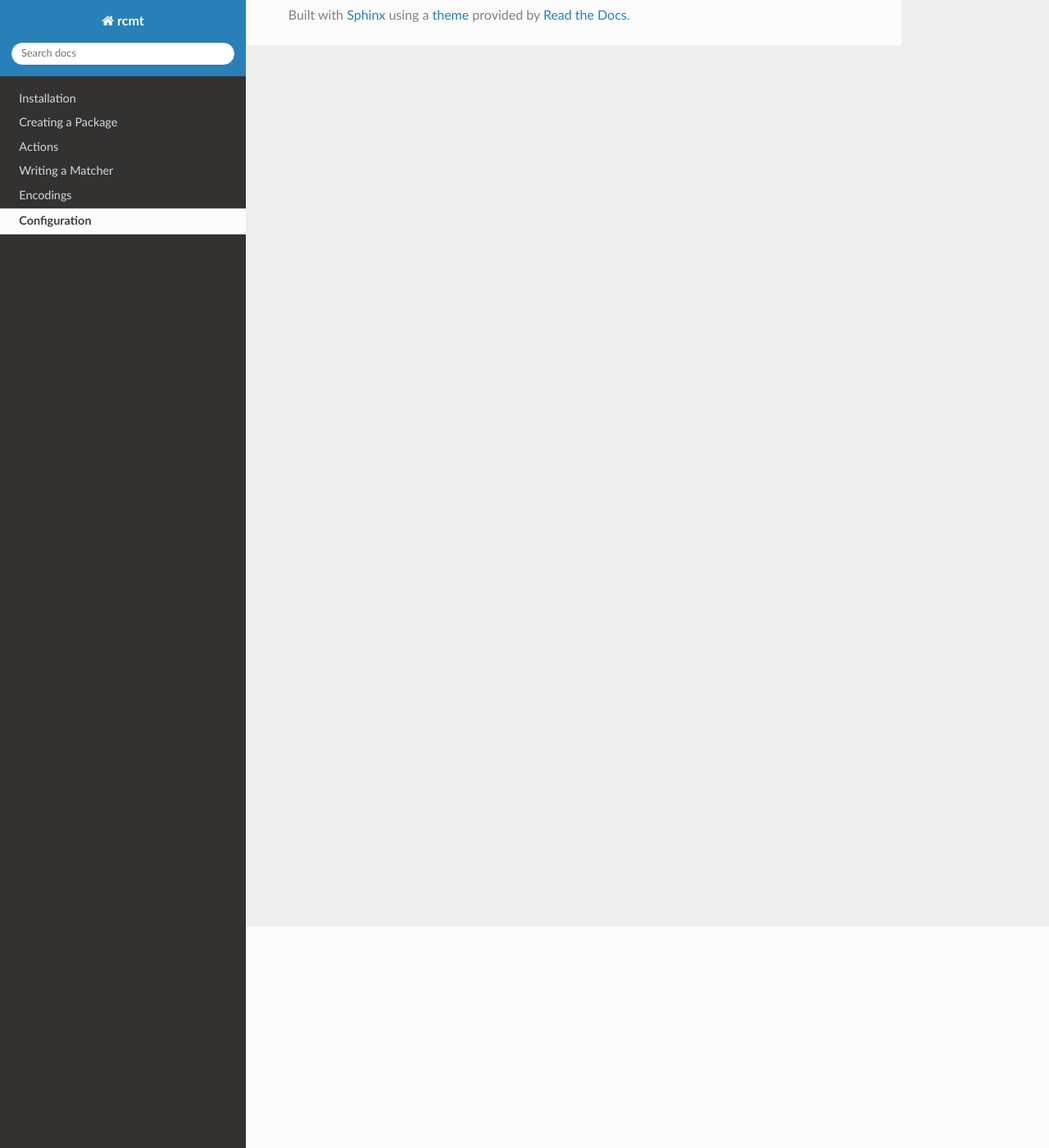
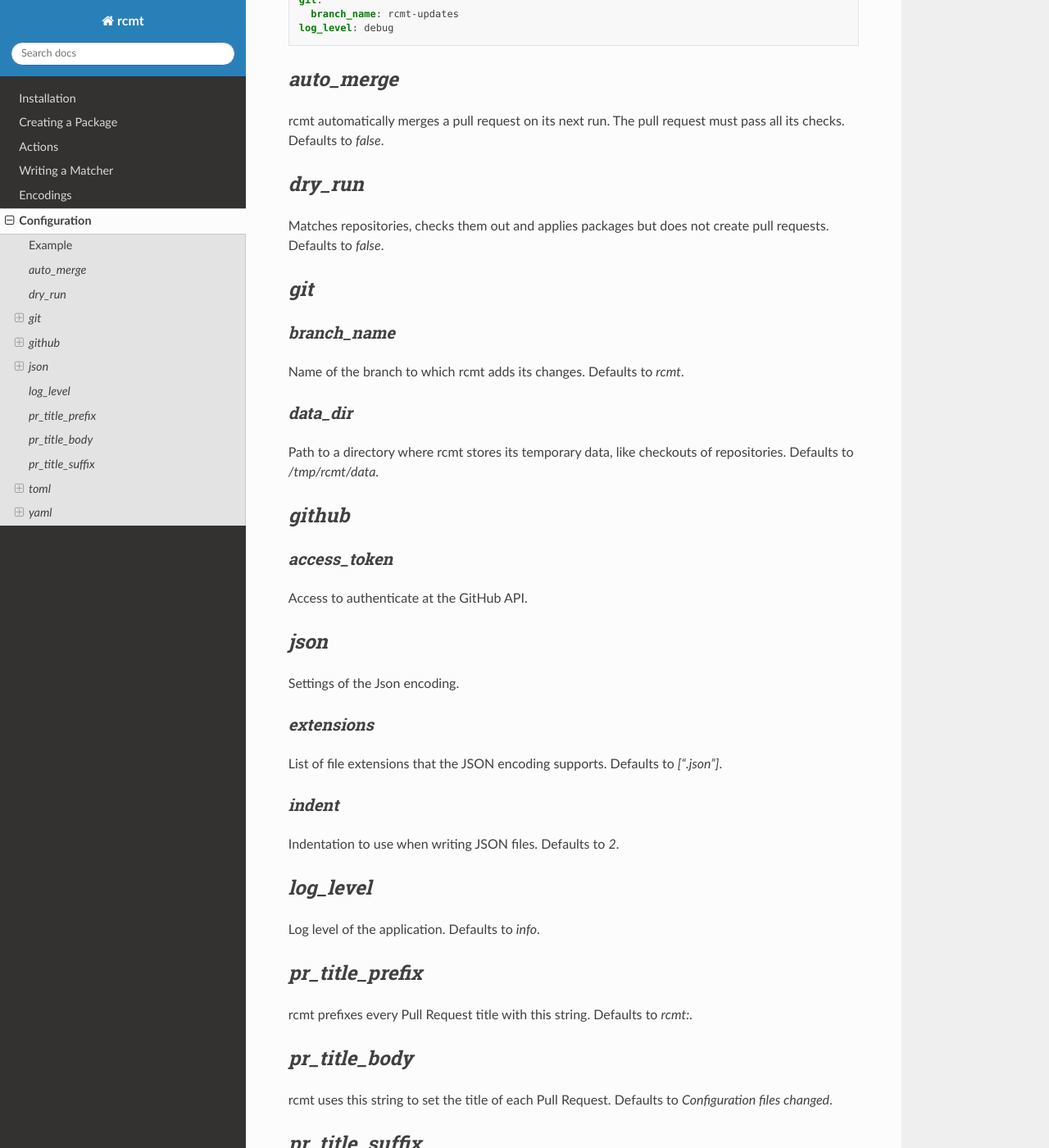
Before and after one commit to wndhydrnt/rcmt, a Sphinx documentation site: the page built from docs/configuration.rst, in a window 1280 px wide and 1400 px high, scrolled down 270 px. Shown: the whole window at 82% size. Built offline with Sphinx 7.4.7 and the Read the Docs theme 2.0.0, drawn with Linux system fonts in a browser that asks for light colours; some of the changed text lies outside the part shown.

Commit message:
Document configuration

```diff
--- a/docs/configuration.rst
+++ b/docs/configuration.rst
@@ -1,2 +1,107 @@
 Configuration
 =============
+
+Example
+-------
+
+.. code-block:: yaml
+
+   auto_merge: true
+   dry_run: true
+   git:
+     branch_name: rcmt-updates
+   log_level: debug
+
+`auto_merge`
+------------
+
+rcmt automatically merges a pull request on its next run. The pull request must pass all
+its checks. Defaults to `false`.
+
+`dry_run`
+---------
+
+Matches repositories, checks them out and applies packages but does not create pull
+requests. Defaults to `false`.
+
+`git`
+-----
+
+`branch_name`
+^^^^^^^^^^^^^
+
+Name of the branch to which rcmt adds its changes. Defaults to `rcmt`.
+
+`data_dir`
+^^^^^^^^^^
+
+Path to a directory where rcmt stores its temporary data, like checkouts of
+repositories. Defaults to `/tmp/rcmt/data`.
+
+`github`
+--------
+
+`access_token`
+^^^^^^^^^^^^^^
+
+Access to authenticate at the GitHub API.
+
+`json`
+------
+
+Settings of the Json encoding.
+
+`extensions`
+^^^^^^^^^^^^
+
+List of file extensions that the JSON encoding supports. Defaults to `[".json"]`.
+
+`indent`
+^^^^^^^^
+
+Indentation to use when writing JSON files. Defaults to `2`.
+
+`log_level`
+-----------
+
+Log level of the application. Defaults to `info`.
+
+`pr_title_prefix`
+-----------------
+
+rcmt prefixes every Pull Request title with this string. Defaults to `rcmt:`.
+
+`pr_title_body`
+---------------
+
+rcmt uses this string to set the title of each Pull Request. Defaults to `Configuration files changed`.
+
+`pr_title_suffix`
+-----------------
+
+rcmt suffixes every Pull Request title with this string. Defaults to `""` (empty string).
+
+`toml`
+------
+
+Settings of the TOML encoding.
+
+`extensions`
+^^^^^^^^^^^^
+
+List of file extensions that the TOML encoding supports. Defaults to `[".toml"]`.
+
+`yaml`
+------
+
+Settings of the YAML encoding.
+
+`explicit_start`
+^^^^^^^^^^^^^^^^
+
+Add an `---` at the beginning of a document. Defaults to `false`.
+
+`extensions`
+^^^^^^^^^^^^
+
+List of file extensions that the YAML encoding supports. Defaults to `[".yaml", ".yml"]`.
```
Also changed, not shown: 3 other files.
